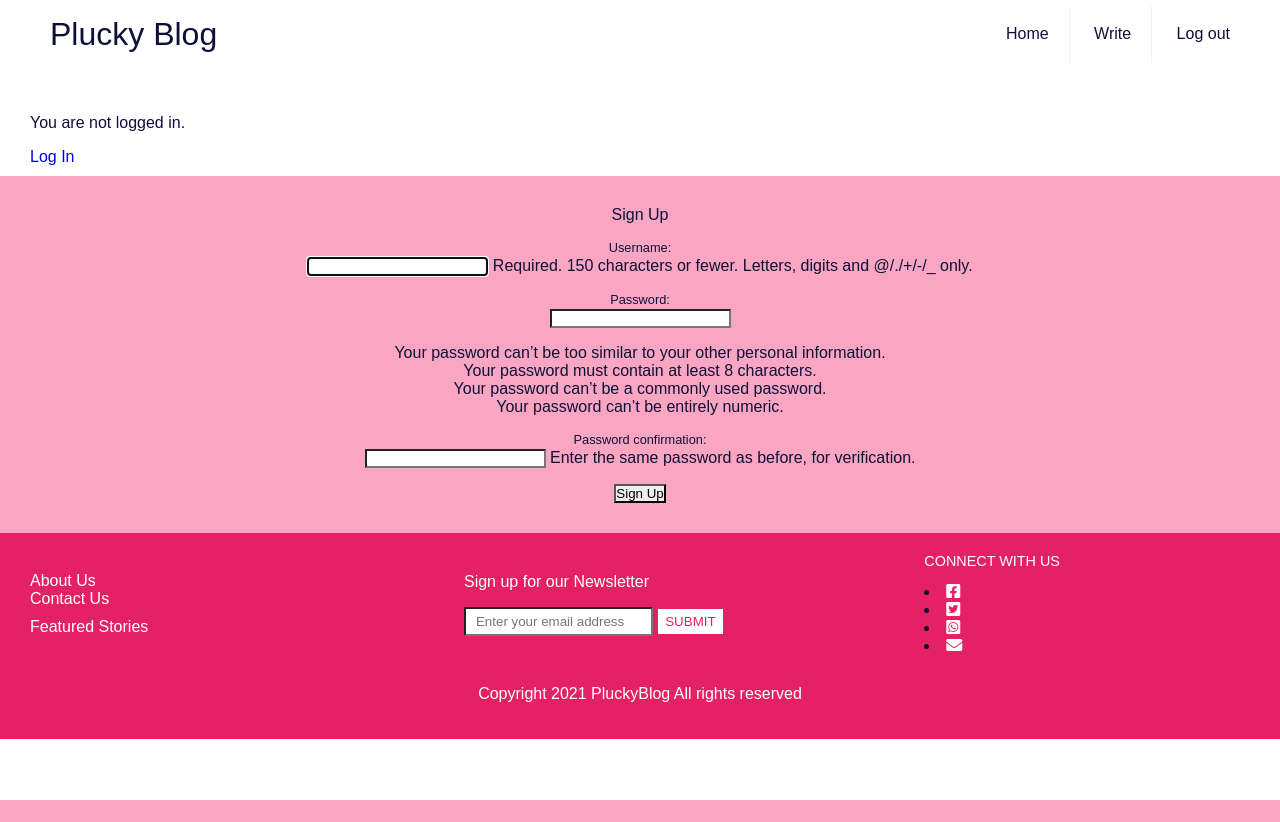
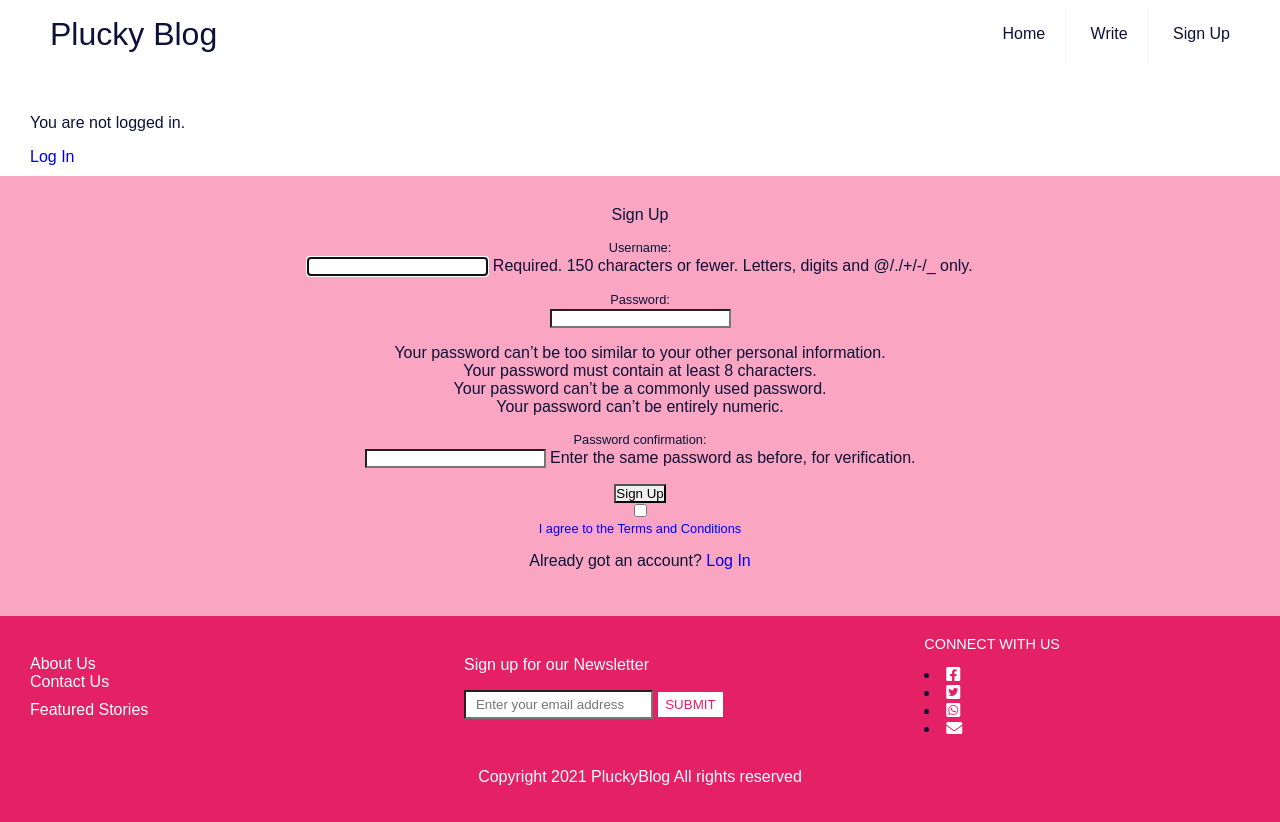
Before and after one commit to PluckyPrecious/django_plucky_blog, a Django app: page /accounts/signup/ in a window 1280 px wide. Before the commit the page ends 800 px from the top, so only its background shows below. Run offline with Django 3.2, Linux system fonts and the light colour scheme.

Commit message:
correct function error

```diff
--- a/templates/blogsections/header.html
+++ b/templates/blogsections/header.html
@@ -22,7 +22,7 @@
         <ul class="menu">
          <li><a href="{% url 'home' %}">Home</a></li>
          <li><a href="{% url 'post_new' %}">Write</a></li>
-         <li><a href="{% url 'logout' %}">Log out</a></li>
+         <li><a href="{% url 'signup' %}">Sign Up</a></li>
         </ul>
       </nav>
     </div>
--- a/templates/post_delete.html
+++ b/templates/post_delete.html
@@ -5,8 +5,13 @@
     <aside>
        <h1>Delete post</h1>
        <form action="" method="post">{% csrf_token %}
+        {% if user.is_authenticated %}
        <p>Are you sure you want to delete "{{ post.title }}"?</p>
        <input type="submit" value="Confirm" value="Back">
+       {% else %}
+       <p>You cannot delete post.</p>
+       {% endif %}
+
     </form>
 
     </aside>
--- a/templates/post_edit.html
+++ b/templates/post_edit.html
@@ -5,8 +5,12 @@
     <aside>
       <h1>Edit post</h1>
       <form action="" method="post">{% csrf_token %}
+        {% if user.is_authenticated %}
        {{ form.as_p }}
        <input type="submit" value="Update">
+       {% else %}
+       <p>You cannot edit post.</p>
+       {% endif %}
       </form>
     </aside>
 </main>
--- a/templates/post_new.html
+++ b/templates/post_new.html
@@ -3,8 +3,13 @@
   <aside>
     <h1>New post</h1>
     <form action="" method="post">
+      {% if user.is_authenticated %}
       {% csrf_token %} {{ form.as_p }}
       <input type="submit" value="Save" />
+     {% else %}
+     <p>You are not logged in.</p>
+     <a href="{% url 'login' %}">Log In</a>
+     {% endif %}
     </form>
   </aside>
 </main>
--- a/templates/registration/login.html
+++ b/templates/registration/login.html
@@ -7,6 +7,11 @@
       {% csrf_token %}
       {{ form.as_p }}
       <button type="submit">Log In</button>
+      <p><a href="{% url 'password_reset' %}">Forgot password?</a></p>
+
+      <p>Don't have an account?
+        <a href="{% url 'signup' %}">Sign Up</a></p>
+      </p>
     </form>
 
   </aside>
--- a/templates/registration/signup.html
+++ b/templates/registration/signup.html
@@ -8,6 +8,16 @@
              {% csrf_token %}
              {{ form.as_p }}
              <button type="submit">Sign Up</button>
+             <div class="check-input">
+              <input type="checkbox" id="terms" name="terms" />
+              <label for="terms">
+                  <a href="#"> I agree to the Terms and Conditions</a>
+              </label>
+              <span class="error-block"></span>
+          </div>
+             <p>Already got an account?
+               <a href="{% url 'login' %}">Log In</a></p>
+             </p>
           </form>
       </div>
     </aside>
```
Also changed, not shown: templates/post_detail.html (line endings or trailing spaces).
